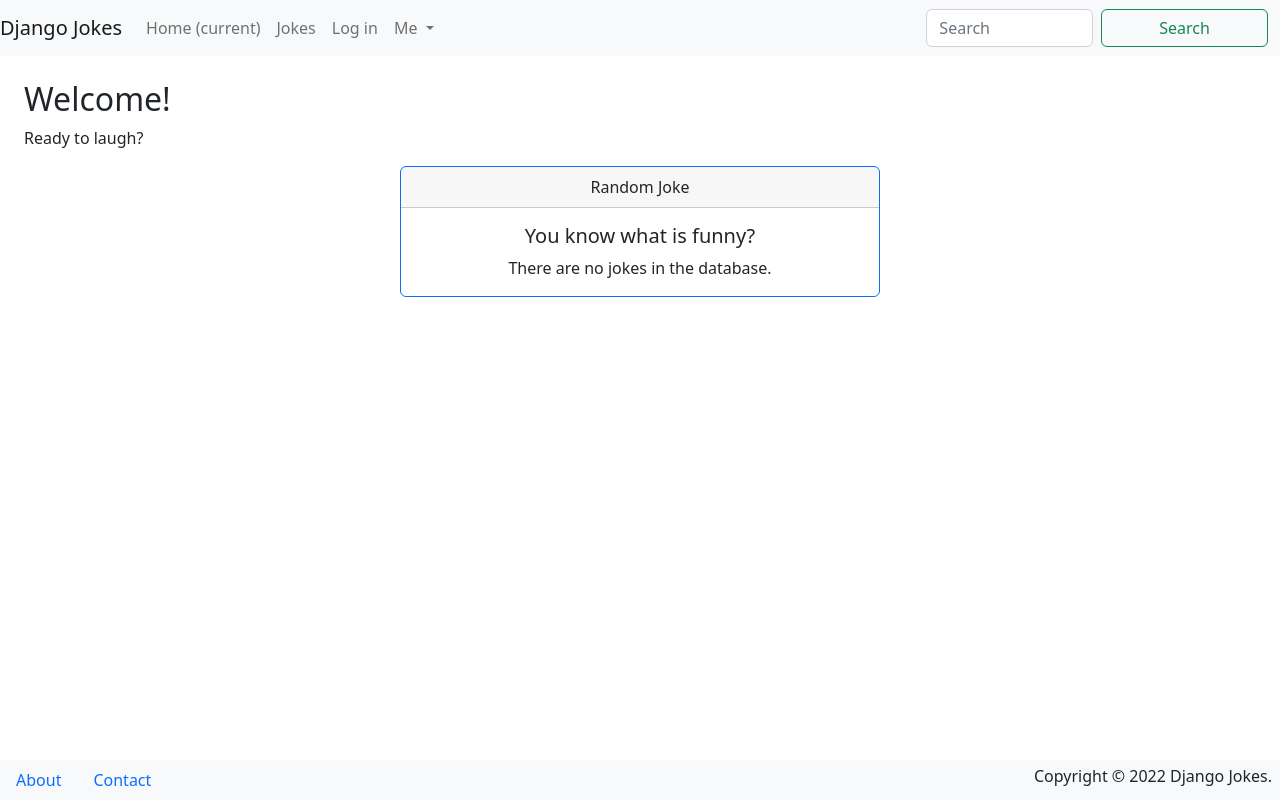
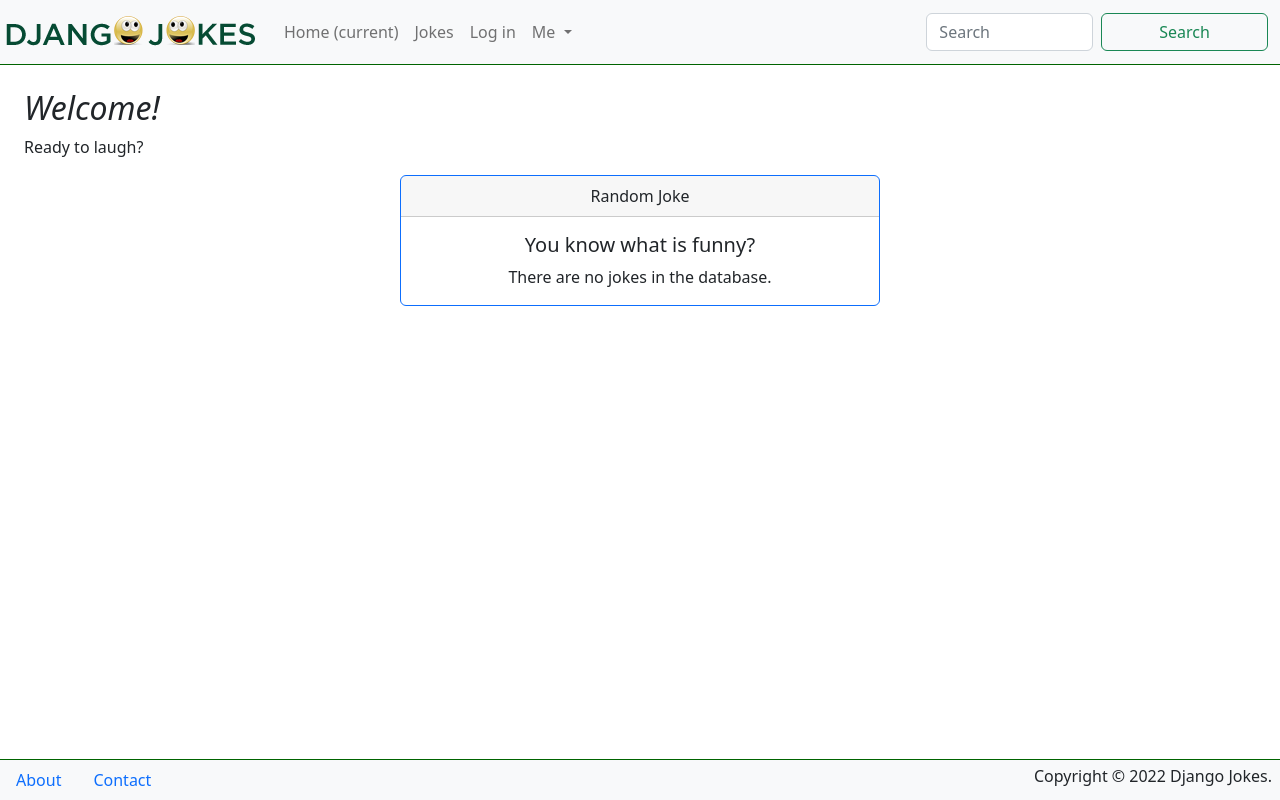
Before and after one commit to fewdn/djangojokes.com, a Django app: page / in a window 1280 px wide. Run offline with Django 4.2, Linux system fonts and the light colour scheme; data that the repository does not hold is empty.

Commit message:
create project based static files favicon and logo

```diff
--- a/djangojokes/settings.py
+++ b/djangojokes/settings.py
@@ -123,6 +123,10 @@ USE_TZ = True
 
 STATIC_URL = 'static/'
 
+STATICFILES_DIRS = [
+    BASE_DIR / 'static',   # A project-based static files directory
+]
+
 # Default primary key field type
 # https://docs.djangoproject.com/en/4.2/ref/settings/#default-auto-field
 
--- /dev/null
+++ b/static/css/main.css
@@ -0,0 +1,15 @@
+body {
+  padding-bottom: 50px;
+}
+
+footer {
+  border-top: 1px solid darkgreen;
+}
+
+header {
+  border-bottom: 1px solid darkgreen;
+}
+
+h2 {
+  font-style: italic;
+}
--- a/templates/_base.html
+++ b/templates/_base.html
@@ -1,3 +1,4 @@
+{% load static %}
 <!DOCTYPE html>
 <html lang="en">
 <head>
@@ -5,12 +6,15 @@
 <meta name="viewport" content="width=device-width, initial-scale=1">
 <link href="https://cdn.jsdelivr.net/npm/bootstrap@5.2.1/dist/css/bootstrap.min.css" rel="stylesheet" integrity="sha384-iYQeCzEYFbKjA/T2uDLTpkwGzCiq6soy8tYaI1GyVh/UjpbCx/TYkiZhlZB6+fzT" crossorigin="anonymous">
 <!-- ADD FONT AWESOME FROM https://fontawesome.com/ -->
+<link rel="stylesheet" href="{% static 'css/main.css' %}">
+<link rel="shortcut icon" type="image/png" href="{% static 'images/favicon.png' %}">
 <title>{% block title %}{% endblock %} | Django Jokes</title>
 </head>
 <body>
 <header>
   <nav class="navbar navbar-expand-lg navbar-light bg-light">
-    <a class="navbar-brand" href="{% url 'pages:homepage' %}">Django Jokes</a>
+    <a class="navbar-brand" href="{% url 'pages:homepage' %}"><!-- Django Jokes -->
+    <img src="{% static 'images/logo.png' %}" alt="Logo" class="img-fluid"/></a>
     <button class="navbar-toggler" type="button" data-toggle="collapse"
       data-target="#navbarSupportedContent" aria-expanded="false"
       aria-controls="navbarSupportedContent" aria-label="Toggle navigation">
```
Also changed, not shown: static/images/favicon.png (added), static/images/logo.png (added).
